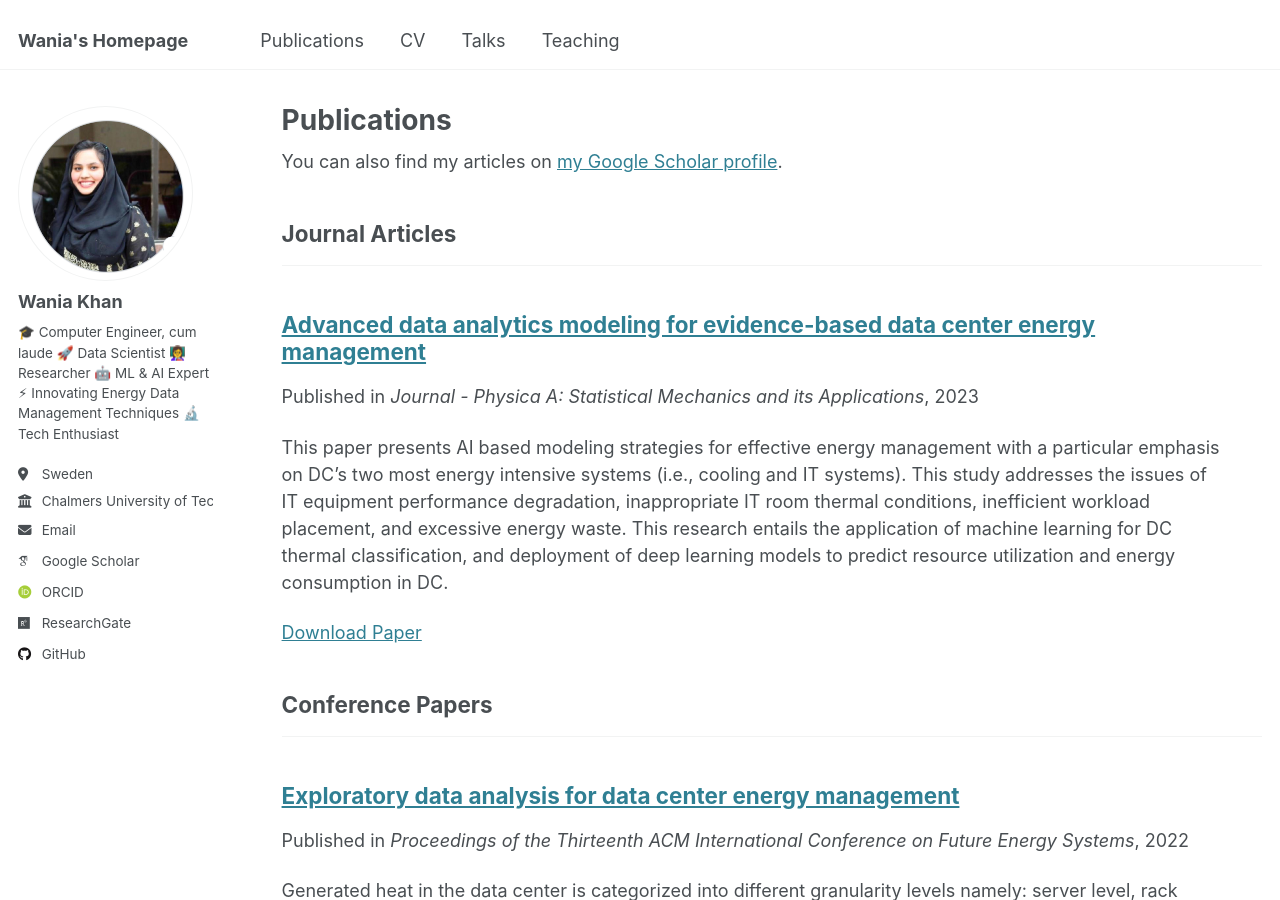
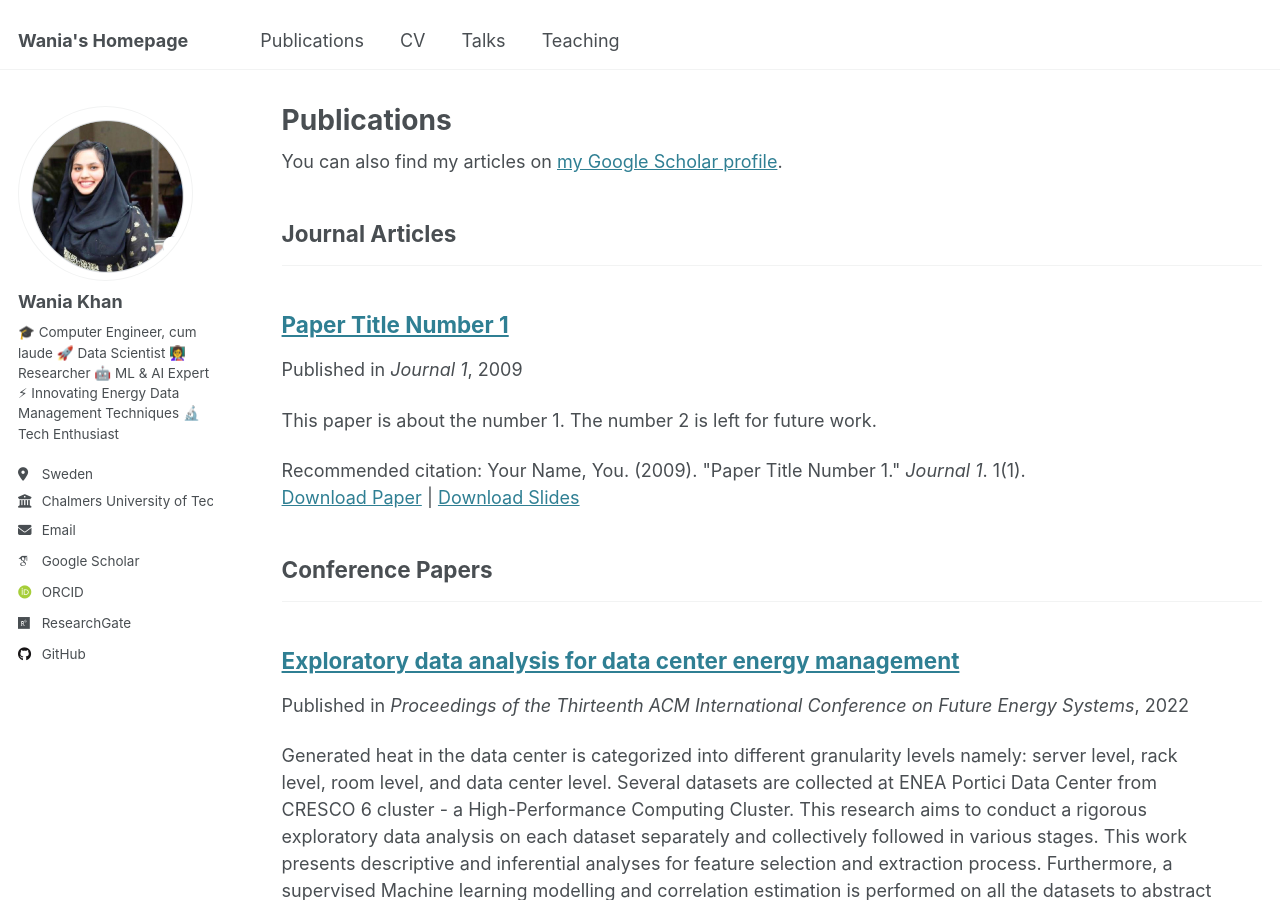
Before and after one commit to WaniaKhance/WaniaKhan-Profile, a Jekyll site: the page built from _pages/publications.html, in a window 1280 px wide and 900 px high. Built offline with Jekyll 4.4.1, drawn with Linux system fonts in a browser that asks for light colours; some web fonts are replaced.

Commit message:
Update 2009-10-01-paper-title-number-1.md

```diff
--- a/_publications/2009-10-01-paper-title-number-1.md
+++ b/_publications/2009-10-01-paper-title-number-1.md
@@ -1,14 +1,14 @@
 ---
-title: "Advanced data analytics modeling for evidence-based data center energy management"
+title: "Paper Title Number 1"
 collection: publications
 category: manuscripts
-#permalink: /publication/2009-10-01-paper-title-number-1
-excerpt: 'This paper presents AI based modeling strategies for effective energy management with a particular emphasis on DC’s two most energy intensive systems (i.e., cooling and IT systems). This study addresses the issues of IT equipment performance degradation, inappropriate IT room thermal conditions, inefficient workload placement, and excessive energy waste. This research entails the application of machine learning for DC thermal classification, and deployment of deep learning models to predict resource utilization and energy consumption in DC.'
-date: 2023-08-15
-venue: 'Journal - Physica A: Statistical Mechanics and its Applications'
-#slidesurl: 'http://academicpages.github.io/files/slides1.pdf'
-paperurl: 'https://doi.org/10.1016/j.physa.2023.128966'
-#citation: 'Your Name, You. (2009). &quot;Paper Title Number 1.&quot; <i>Journal 1</i>. 1(1).'
+permalink: /publication/2009-10-01-paper-title-number-1
+excerpt: 'This paper is about the number 1. The number 2 is left for future work.'
+date: 2009-10-01
+venue: 'Journal 1'
+slidesurl: 'http://academicpages.github.io/files/slides1.pdf'
+paperurl: 'http://academicpages.github.io/files/paper1.pdf'
+citation: 'Your Name, You. (2009). &quot;Paper Title Number 1.&quot; <i>Journal 1</i>. 1(1).'
 ---
 
 The contents above will be part of a list of publications, if the user clicks the link for the publication than the contents of section will be rendered as a full page, allowing you to provide more information about the paper for the reader. When publications are displayed as a single page, the contents of the above "citation" field will automatically be included below this section in a smaller font.
```
